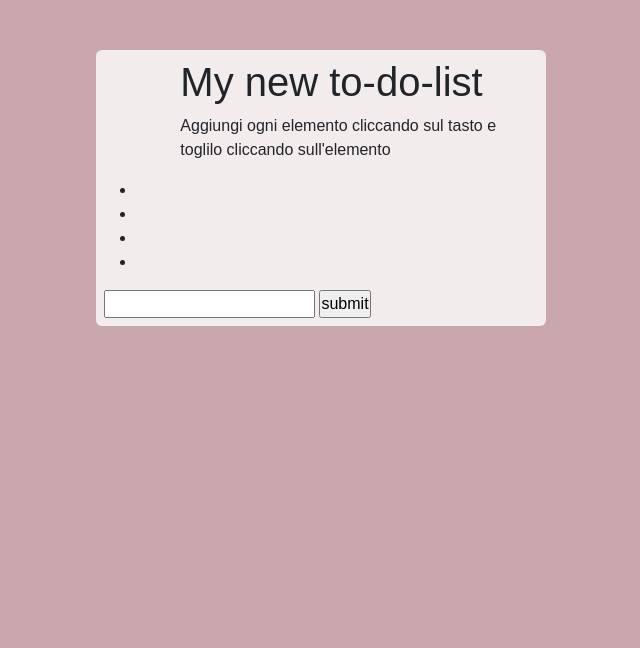
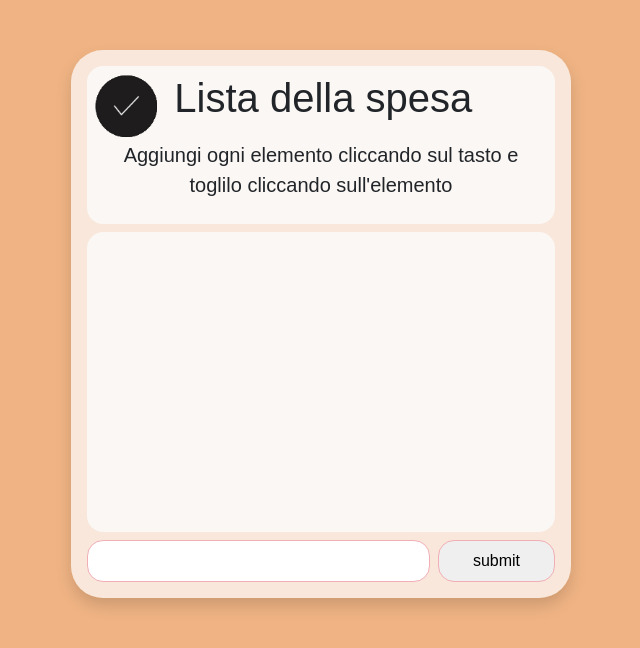
Before and after one commit to Miki22986/to-do-list, a plain HTML site: page index.html in a window 1280 px wide. Shown: the whole page, without its empty margins (319-959 px from the left). Drawn offline with nearby package versions, Linux system fonts and the light colour scheme; a web font is replaced by a local one.

Commit message:
add element

```diff
--- a/index.html
+++ b/index.html
@@ -11,18 +11,20 @@
     <link href="https://fonts.googleapis.com/css2?family=Inter:ital,opsz,wght@0,14..32,100..900;1,14..32,100..900&family=Sour+Gummy:ital,wght@0,100..900;1,100..900&display=swap" rel="stylesheet">
 </head>
 <body>
-    <div class="container rounded p-2 sour-gummy">
-        <header class="row">
-            <div class="col-2">
-                <img src="" alt="">
-            </div>
-            <div class="col-10">
-                <h1>My new to-do-list</h1>
-                <p>Aggiungi ogni elemento cliccando sul tasto e toglilo cliccando sull'elemento</p>
+    <div class="container rounded-5 p-2 sour-gummy shadow">
+        <header class="rounded-4 m-2 p-2">
+            <div class="row">
+                <div class="col-2">
+                    <img src="img/yo-do.gif" alt="" id="point">
+                </div>
+                <div class="col-9">
+                    <h1>Lista della spesa</h1>
+                </div>
+                <p class="text-center fs-5">Aggiungi ogni elemento cliccando sul tasto e toglilo cliccando sull'elemento</p>
             </div>
         </header>
         <main>
-            <section>
+            <section class="list-space rounded-4 p-3 m-2">
                 <div>
                     <ul>
                         <li></li>
@@ -32,10 +34,10 @@
                     </ul>
                 </div>
             </section>
-            <section>
-                <form action="">
-                    <input type="text">
-                    <input type="button" value="submit">
+            <section class="m-2">
+                <form action="" class="d-flex justify-content-between">
+                    <input type="text" class="col p-2 rounded-4 border border-danger-subtle  me-2" maxlength="10" minlength="2" >
+                    <input type="button" value="submit" class="col-3 p-2 rounded-4 border border-danger-subtle">
                 </form>
             </section>
         </main>
--- a/src/style.css
+++ b/src/style.css
@@ -4,13 +4,15 @@
     box-sizing: border-box;
 }
 :root{
-    --primary-color: rgb(201, 167, 173);
-    --secondary-color: rgb(79, 79, 79);
+    --primary-color: rgb(240, 180, 132);
+    --secondary-color: rgba(253, 254, 255, 0.7);
 }
 body{
     background-color: var(--primary-color);
 }
-
+li{
+    list-style: none;
+}
 .sour-gummy {
   font-family: "Sour Gummy", sans-serif;
   font-optical-sizing: auto;
@@ -21,7 +23,17 @@ body{
 }
 
 .container{
-    max-width: 450px;
+    max-width: 500px;
     margin: 50px auto;
-    background-color: rgba(255, 255, 255, 0.785);
+    background-color: var(--secondary-color);
 }
+.list-space, header {
+    background-color: var(--secondary-color);
+}
+.list-space{
+        min-height: 300px;
+}
+#point{
+    display: block;
+    max-width: 65px;
+}
```
Also changed, not shown: img/yo-do.gif (added).
